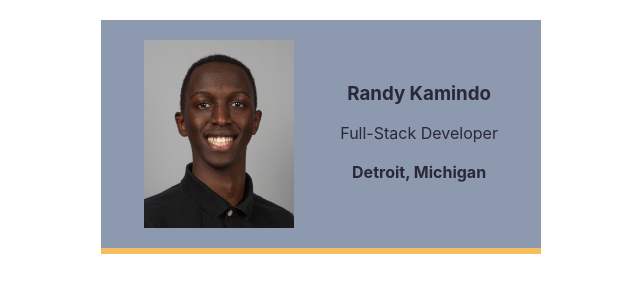
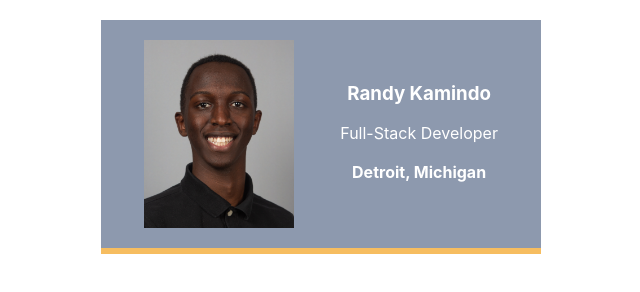
Before and after one commit to rKamindo/business-card, a website built with Vite: page index.html in a window 1280 px wide. Shown: the whole page, without its empty margins (319-959 px from the left). Built offline with nearby package versions, Linux system fonts and the light colour scheme.

Commit message:
Change Font White

```diff
--- a/styles.css
+++ b/styles.css
@@ -5,7 +5,7 @@ body {
     Find a web safe font you like, and add it
     to your card.
     */
-    font-family: -apple-system, BlinkMacSystemFont, 'Segoe UI', Roboto, Oxygen, Ubuntu, Cantarell, 'Open Sans', 'Helvetica Neue', sans-serif
+    font-family: -apple-system, BlinkMacSystemFont, 'Segoe UI', Roboto, Oxygen, Ubuntu, Cantarell, 'Open Sans', 'Helvetica Neue', sans-serif;
 }
 
 .avatar {
@@ -21,7 +21,7 @@ body {
     align-items: center;
     text-align: center;
     background: #8d99ae;
-    color: #2b2839;
+    color: #ffffff;
     border-bottom: 6px solid #f6bd60;
 
     /*
```
